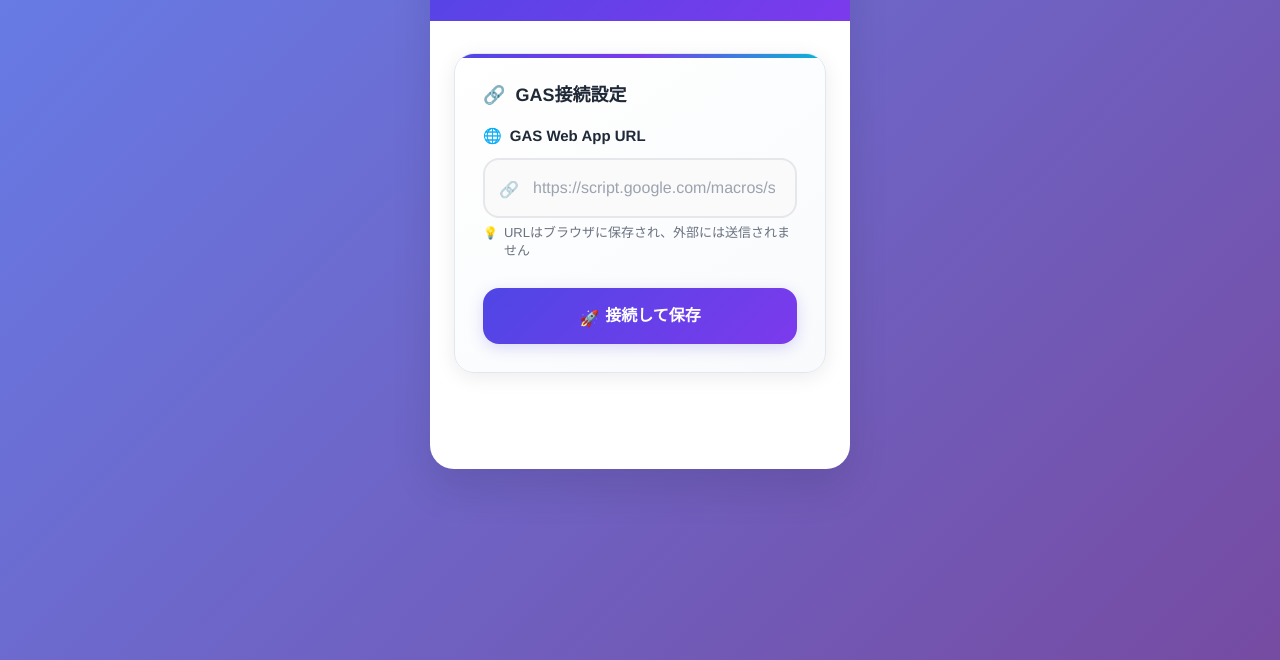
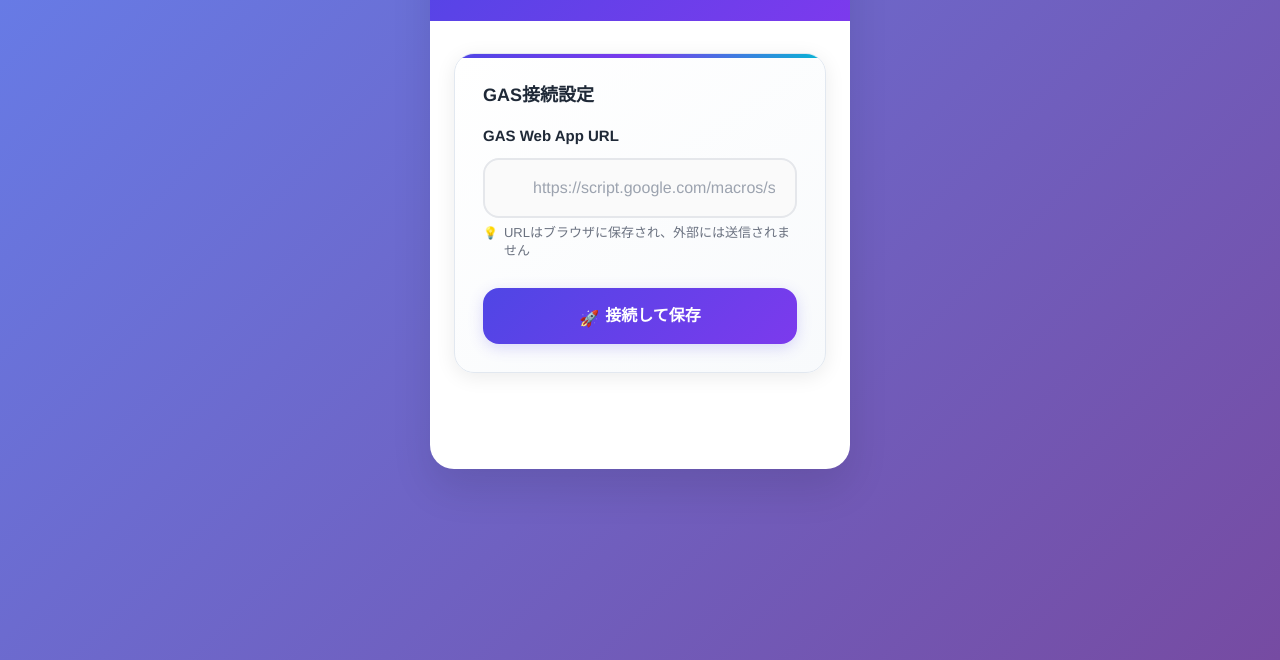
Before and after one commit to AlexKsun/expo-gas-settings, a plain HTML site: page index.html in a window 1280 px wide. Shown: the part 140-800 px from the top of the page. Drawn offline with nearby package versions, Linux system fonts and the light colour scheme.

Commit message:
update UI

```diff
--- a/index.html
+++ b/index.html
@@ -509,14 +509,13 @@
 
             <div id="urlConfigSection" class="card">
                 <div class="card-title">
-                    <span>🔗</span>GAS接続設定
+                    GAS接続設定
                 </div>
                 <div class="form-group">
                     <label for="gasUrlInput" class="form-label">
-                        <span>🌐</span>GAS Web App URL
+                        GAS Web App URL
                     </label>
                     <div class="input-container input-with-icon">
-                        <span class="input-icon">🔗</span>
                         <input type="url" id="gasUrlInput" placeholder="https://script.google.com/macros/s/..." class="form-input">
                     </div>
                     <p class="form-helper">URLはブラウザに保存され、外部には送信されません</p>
```
